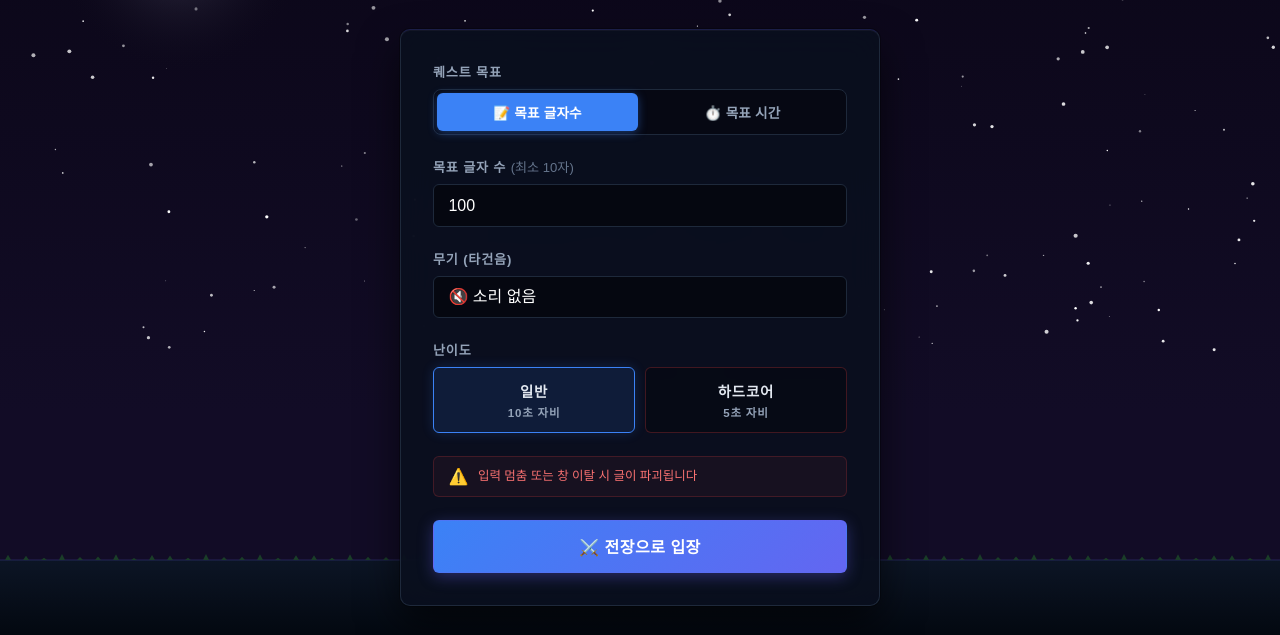
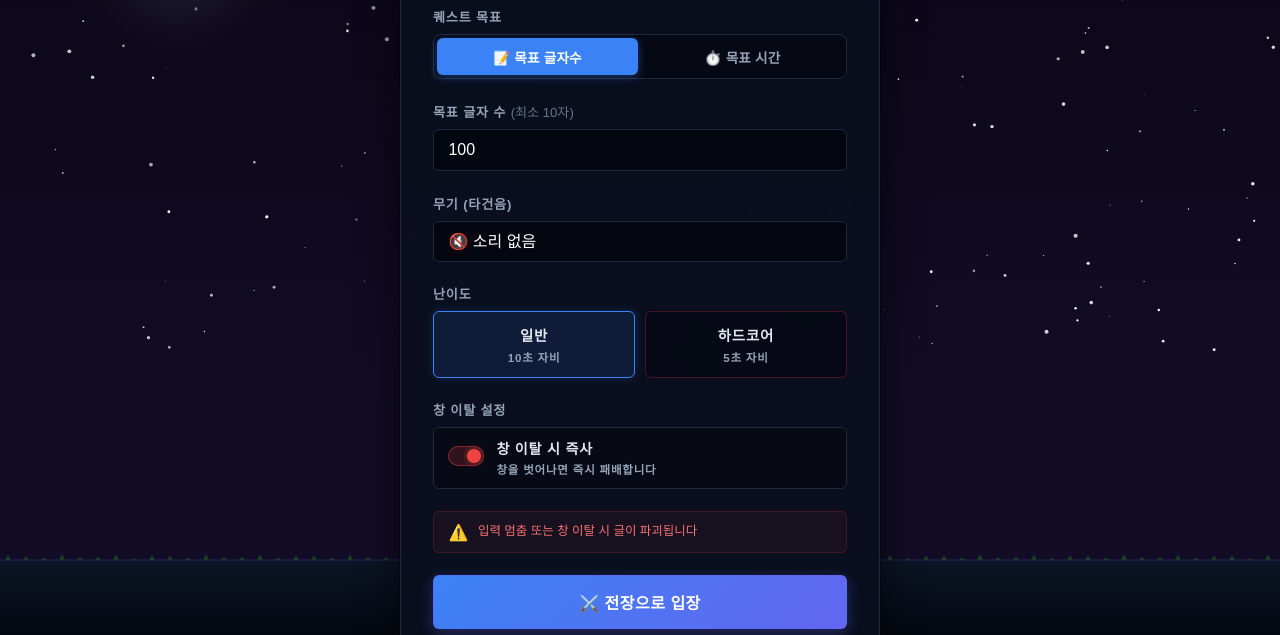
Before and after one commit to 102real/DeadlineHero, a website built with Vite: page index.html in a window 1280 px wide. Shown: the part 165-800 px from the top of the page. Built offline with nearby package versions, Linux system fonts and the light colour scheme; a web font is replaced by a local one.

Commit message:
창이탈 토글기능 추가

```diff
--- a/index.html
+++ b/index.html
@@ -72,9 +72,25 @@
             </div>
           </div>
 
+          <div class="form-group">
+            <label>창 이탈 설정</label>
+            <label class="toggle-row" for="focus-lock">
+              <div class="toggle-switch">
+                <input type="checkbox" id="focus-lock" checked>
+                <span class="toggle-track">
+                  <span class="toggle-thumb"></span>
+                </span>
+              </div>
+              <div class="toggle-info">
+                <span class="toggle-label-text" id="focus-lock-label">창 이탈 시 즉사</span>
+                <span class="toggle-desc" id="focus-lock-desc">창을 벗어나면 즉시 패배합니다</span>
+              </div>
+            </label>
+          </div>
+
           <div class="rules-hint">
             <span>⚠️</span>
-            <p>입력 멈춤 또는 창 이탈 시 글이 파괴됩니다</p>
+            <p id="rules-hint-text">입력 멈춤 또는 창 이탈 시 글이 파괴됩니다</p>
           </div>
 
           <button type="submit" class="btn-primary">⚔️ 전장으로 입장</button>
--- a/src/main.ts
+++ b/src/main.ts
@@ -12,6 +12,11 @@ const questForm = document.getElementById('quest-form') as HTMLFormElement;
 const goalInput = document.getElementById('goal-words') as HTMLInputElement;
 const goalMinutesInput = document.getElementById('goal-minutes') as HTMLInputElement;
 const weaponSelect = document.getElementById('weapon-sound') as HTMLSelectElement;
+
+const focusLockCheckbox = document.getElementById('focus-lock') as HTMLInputElement;
+const focusLockLabel = document.getElementById('focus-lock-label') as HTMLElement;
+const focusLockDesc = document.getElementById('focus-lock-desc') as HTMLElement;
+const rulesHintText = document.getElementById('rules-hint-text') as HTMLElement;
 
 const tabChars = document.getElementById('tab-chars') as HTMLButtonElement;
 const tabTime = document.getElementById('tab-time') as HTMLButtonElement;
@@ -51,6 +56,7 @@ let currentWords = 0;
 let tension = 0;
 let maxIdleTime = 10000;
 
+let focusLockEnabled = true;
 let lastTypeTime = 0;
 let timerInterval: number | null = null;
 let savedText = '';
@@ -109,6 +115,20 @@ function setQuestType(type: QuestType) {
 
 tabChars.addEventListener('click', () => setQuestType('chars'));
 tabTime.addEventListener('click', () => setQuestType('time'));
+
+// ================================================
+// Focus Lock Toggle
+// ================================================
+function updateFocusLockUI() {
+    const on = focusLockCheckbox.checked;
+    focusLockLabel.textContent = on ? '창 이탈 시 즉사' : '창 이탈 허용';
+    focusLockDesc.textContent = on ? '창을 벗어나면 즉시 패배합니다' : '창 전환이 허용됩니다';
+    rulesHintText.textContent = on
+        ? '입력 멈춤 또는 창 이탈 시 글이 파괴됩니다'
+        : '입력이 멈추면 글이 파괴됩니다 (창 이탈 허용됨)';
+}
+
+focusLockCheckbox.addEventListener('change', updateFocusLockUI);
 
 // ================================================
 // Timer Bar Update
@@ -188,6 +208,7 @@ function startGame(e: Event) {
     targetWords = parseInt(goalInput.value) || 100;
     goalMinutes = Math.max(1, parseInt(goalMinutesInput.value) || 10);
     maxIdleTime = getDifficultyValue() === 'hardcore' ? 5000 : 10000;
+    focusLockEnabled = focusLockCheckbox.checked;
     gameStartTime = Date.now();
 
     currentWords = 0;
@@ -300,7 +321,7 @@ function handleTyping() {
 // Focus Lock
 // ================================================
 window.addEventListener('blur', () => {
-    if (currentState === 'playing') {
+    if (currentState === 'playing' && focusLockEnabled) {
         currentState = 'gameover';
         triggerShatterEffect();
         setTimeout(() => gameOver('focus_lost'), 2000);
--- a/src/style.css
+++ b/src/style.css
@@ -287,6 +287,79 @@ select option {
 }
 
 .diff-desc {
+  font-size: 0.72rem;
+  color: var(--text-secondary);
+}
+
+/* Toggle switch */
+.toggle-row {
+  display: flex;
+  align-items: center;
+  gap: 0.75rem;
+  cursor: pointer;
+  padding: 0.65rem 0.9rem;
+  border-radius: 6px;
+  border: 1px solid var(--border-color);
+  background: rgba(0,0,0,0.3);
+  transition: all 0.2s;
+  user-select: none;
+}
+
+.toggle-row:hover {
+  background: rgba(255,255,255,0.04);
+}
+
+.toggle-switch input[type="checkbox"] {
+  display: none;
+}
+
+.toggle-track {
+  position: relative;
+  display: inline-block;
+  width: 36px;
+  height: 20px;
+  background: rgba(255,255,255,0.08);
+  border-radius: 10px;
+  border: 1px solid var(--border-color);
+  transition: all 0.2s;
+  flex-shrink: 0;
+}
+
+.toggle-thumb {
+  position: absolute;
+  top: 2px;
+  left: 2px;
+  width: 14px;
+  height: 14px;
+  background: var(--text-secondary);
+  border-radius: 50%;
+  transition: all 0.2s;
+}
+
+.toggle-switch input:checked + .toggle-track {
+  background: rgba(239, 68, 68, 0.18);
+  border-color: rgba(239, 68, 68, 0.45);
+}
+
+.toggle-switch input:checked + .toggle-track .toggle-thumb {
+  transform: translateX(16px);
+  background: var(--danger-color);
+  box-shadow: 0 0 6px rgba(239, 68, 68, 0.6);
+}
+
+.toggle-info {
+  display: flex;
+  flex-direction: column;
+  gap: 0.2rem;
+}
+
+.toggle-label-text {
+  font-size: 0.88rem;
+  font-weight: 700;
+  color: var(--text-primary);
+}
+
+.toggle-desc {
   font-size: 0.72rem;
   color: var(--text-secondary);
 }
```
